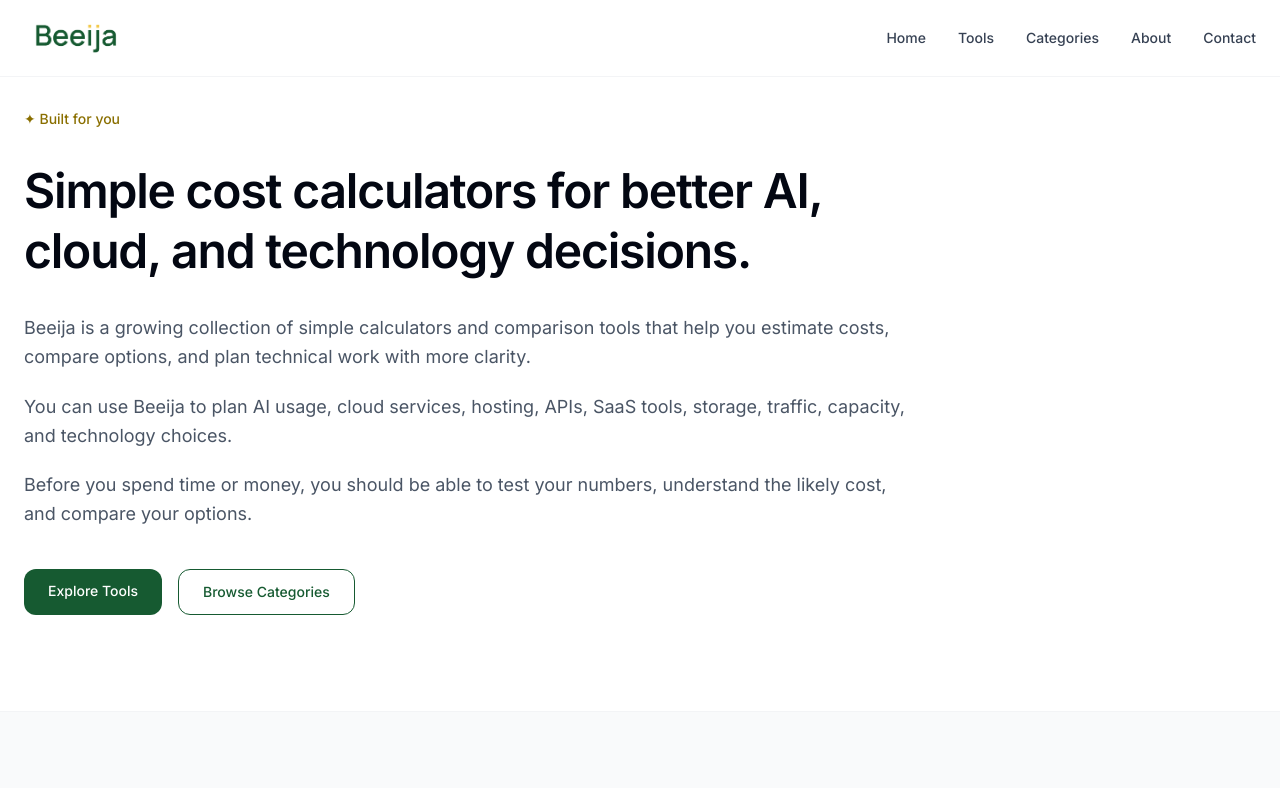
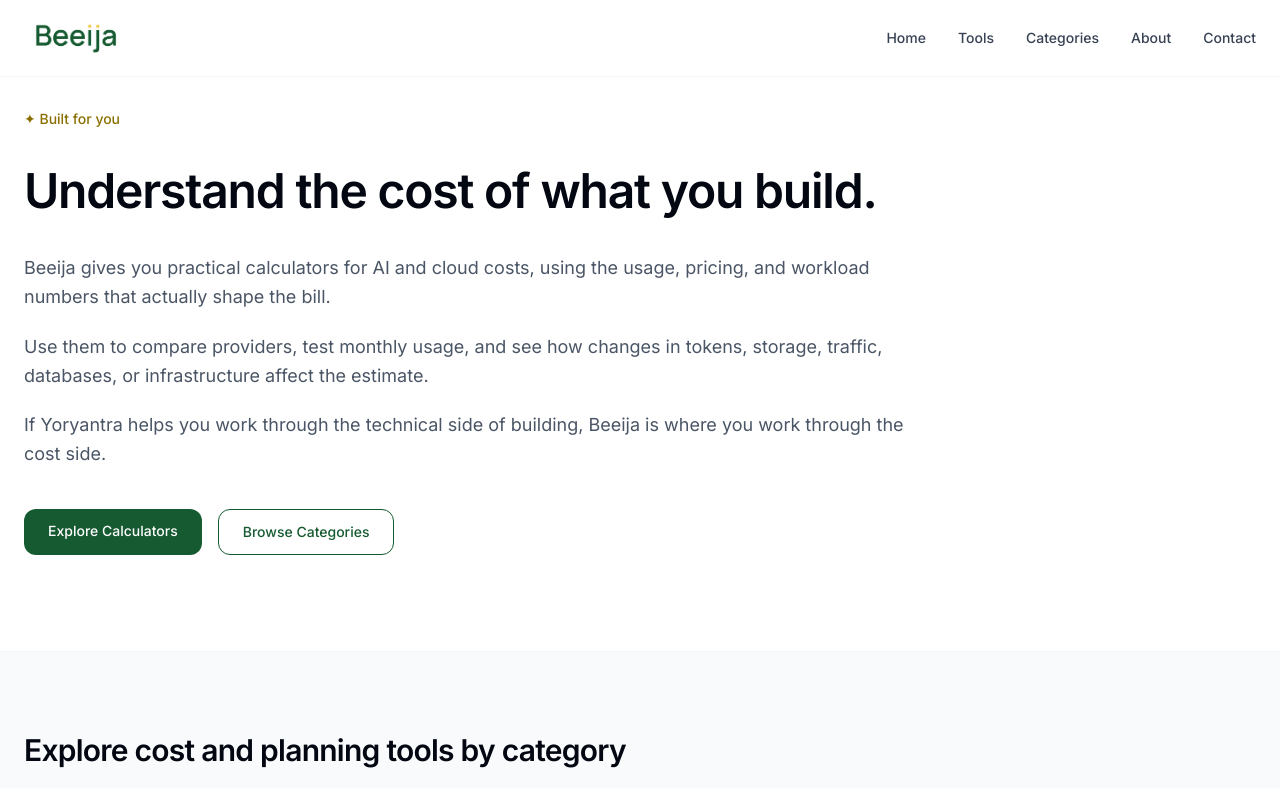
Before and after one commit to vaarunsonawwane-ops/beeija, a Next.js app: page / in a window 1280 px wide. Shown: the top 788 px of the page. Built offline with nearby package versions, Linux system fonts and the light colour scheme.

Commit message:
Homepage V2 update

```diff
--- a/app/page.tsx
+++ b/app/page.tsx
@@ -98,26 +98,23 @@ export default function HomePage() {
           </p>
 
           <h1 className="mt-8 text-4xl font-semibold tracking-tight text-gray-950 md:text-5xl md:leading-tight">
-            Simple cost calculators for better AI, cloud, and technology
-            decisions.
+            Understand the cost of what you build.
           </h1>
 
           <div className="mt-8 max-w-4xl space-y-5 text-lg leading-relaxed text-gray-600">
             <p>
-              Beeija is a growing collection of simple calculators and
-              comparison tools that help you estimate costs, compare options,
-              and plan technical work with more clarity.
+              Beeija gives you practical calculators for AI and cloud costs, using the usage, pricing,
+              and workload numbers that actually shape the bill.
             </p>
 
             <p>
-              You can use Beeija to plan AI usage, cloud services, hosting,
-              APIs, SaaS tools, storage, traffic, capacity, and technology
-              choices.
+              Use them to compare providers, test monthly usage, and see how changes in tokens,
+              storage, traffic, databases, or infrastructure affect the estimate.
             </p>
 
             <p>
-              Before you spend time or money, you should be able to test your
-              numbers, understand the likely cost, and compare your options.
+              If Yoryantra helps you work through the technical side of building, Beeija is where you
+              work through the cost side.
             </p>
           </div>
 
@@ -126,7 +123,7 @@ export default function HomePage() {
               href="/tools"
               className="rounded-xl bg-[var(--green)] px-6 py-3 text-sm font-medium !text-white transition hover:-translate-y-0.5 hover:opacity-95"
             >
-              Explore Tools
+              Explore Calculators
             </Link>
 
             <Link
```
